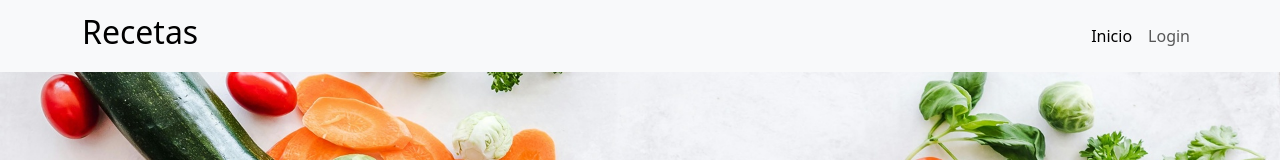
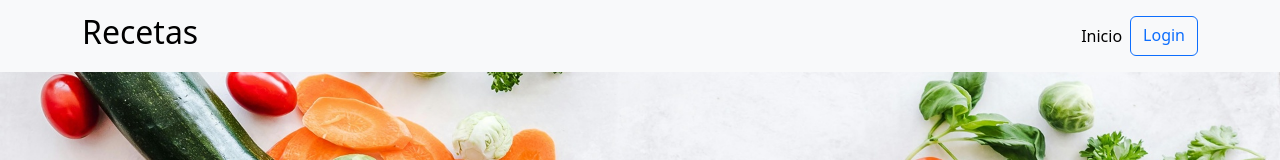
Before and after one commit to hernanortiz1/ejercicio14React, a React (Vite) app: page / in a window 1280 px wide. Shown: the top 160 px of the page. Built offline with nearby package versions, Linux system fonts and the light colour scheme.

Commit message:
agregue readme

```diff
--- a/src/components/shared/Menu.jsx
+++ b/src/components/shared/Menu.jsx
@@ -12,7 +12,7 @@ const Menu = ({ usuarioAdmin, setUsuarioAdmin }) => {
   //   navegacion("/");
   // };
 
-   const logout = () => {
+  const logout = () => {
     Swal.fire({
       title: "¿Cerrar sesión?",
       text: "¿Estás seguro de que deseas cerrar sesión?",
@@ -56,9 +56,14 @@ const Menu = ({ usuarioAdmin, setUsuarioAdmin }) => {
                 </Button>
               </>
             ) : (
-              <NavLink className="nav-link" to={"/login"}>
+              <Button
+                as={NavLink}
+                to="/login"
+                variant="outline-primary"
+                className={({ isActive }) => (isActive ? "active" : "")}
+              >
                 Login
-              </NavLink>
+              </Button>
             )}
           </Nav>
         </Navbar.Collapse>
```
Also changed, not shown: 1 other file (tests, documents, lock files or other folders).
